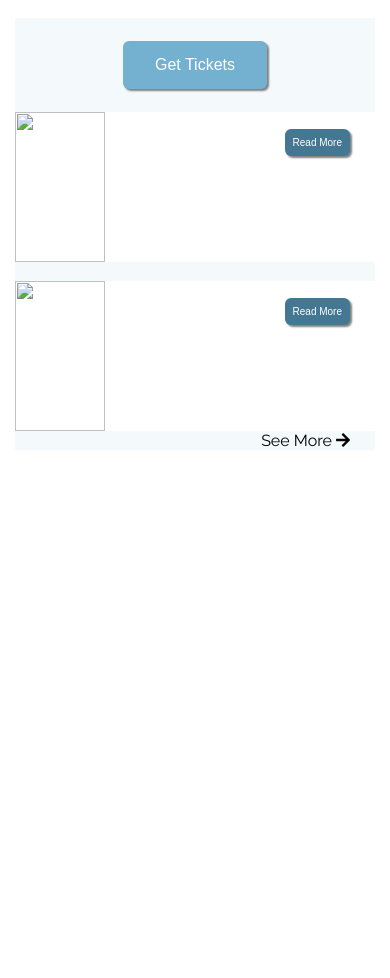
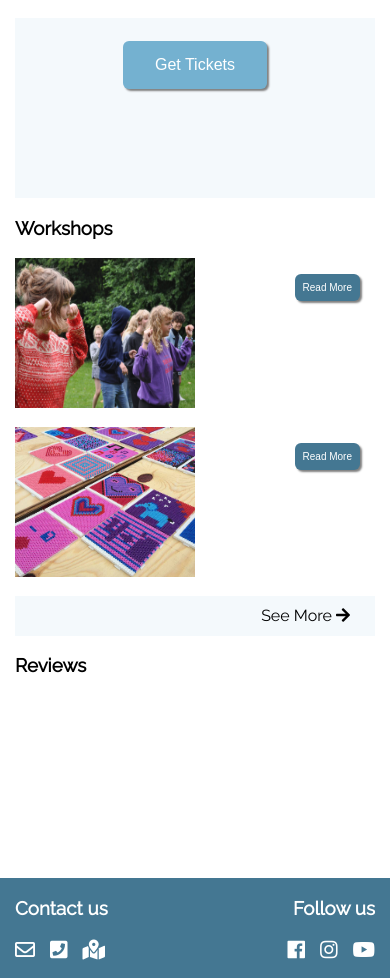
Before and after one commit to angelo-milcevski/lilleskolefestival, a plain HTML site: page index.html in a window 390 px wide. Shown: the part 220-1198 px from the top of the page. Before the commit the page ends 844 px from the top, so only its background shows below. Drawn offline with Linux system fonts and the light colour scheme; no server answers.

Commit message:
Update
Mobile homepage is done

```diff
--- a/assets/css/style.css
+++ b/assets/css/style.css
@@ -21,7 +21,7 @@ body{
           float: right;
           margin-right: 15px;
           padding-top: 20px;
-          position: fixed;
+          position: absolute;
           right: 0;
           display: block !important;
           color: white;
@@ -93,6 +93,10 @@ body{
         text-align: center;
     }
 
+    #homePageHeader h2{
+        padding-top: 15px;
+    }
+
     #tickets{
        background-color: #74b1d0;
        border: none;
@@ -123,21 +127,39 @@ body{
        cursor: pointer;
         box-shadow: 2px 2px 2px grey;
         float: right;
-        margin-right: 25px;
+        margin-right: 15px;
 
     }
 
 
     main{
-        background-color: #f4f9fc;
         margin: 15px;
     }
+    .headerWrapper{
+        background-color: #f4f9fc;
+        height: 180px;
 
-    .workshops{
+    }
+    .workshops, .reviews{
         height: 150px;
         background-color: white;
 
     }
+
+    .workshopsHeader, .reviewsHeader{
+        background-color: white;
+
+    }
+
+    .reviewsHeader{
+         padding-top: 20px;
+    }
+     .reviewOne, .reviewTwo{
+        float: left;
+         width: 50%;
+         height: 150px;
+    }
+
 
     .workshopImage img{
         height: 150px;
@@ -153,6 +175,7 @@ body{
         width: 50%;
         float: right;
         display: block;
+        font-size: 15px;
 
     }
     #workshopTextOne, #workshopTextTwo {
@@ -165,6 +188,8 @@ body{
         width: 100%;
         text-align: right;
         background-color: #f4f9fc;
+        padding-top: 10px;
+        height: 30px;
     }
 
     .seeMore a{
@@ -173,6 +198,57 @@ body{
         text-decoration: none;
         cursor: pointer;
     }
+
+    #reviewTwo{
+        padding-left: 25px;
+    }
+
+    footer{
+        height: 100px;
+        background-color: #447792;
+        color: white;
+    }
+
+    footer a{
+        color: white;
+        cursor: pointer;
+    }
+
+    .socialMedia{
+        width: 50%;
+        height: 100px;
+        float: right;
+    }
+      .footerContact{
+        width: 50%;
+        height: 100px;
+        float: left;
+    }
+
+
+    .footerContact a, .footerContact h3{
+        margin-left: 15px;
+        float: left;
+    }
+    .socialMedia h3, .socialMedia a{
+        float: right;
+        margin-right: 15px;
+    }
+    .socialMedia h3, .footerContact h3{
+        width: 100%;
+    }
+
+    .footerContact h3{
+        text-align: left;
+    }
+    .socialMedia h3{
+        text-align: right;
+    }
+    .socialMedia a, .footerContact a{
+        font-size: 20px;
+    }
+
+
 }
 
 /* Small devices (portrait tablets and large phones, 600px and up) */
--- a/assets/js/script.js
+++ b/assets/js/script.js
@@ -88,7 +88,6 @@ function printTest(data){
         sliderUl.innerHTML += sliderLinks;
         navUl.innerHTML += sliderLinks;
 
-
         switch (data.story.content.body[i].component) {
 
             case "homePage":
@@ -135,9 +134,40 @@ function printTest(data){
 
                 document.getElementById("workshopTextTwo").innerHTML = workshopTextTwo ;
 
+                let homePageReviewOne =  data.story.content.body[i].homePageReviewOne;
+
+                document.getElementById("reviewOne").innerHTML = "<i>" + homePageReviewOne + "</i>";
+
+                let homePageReviewTwo =  data.story.content.body[i].homePageReviewTwo;
+
+                document.getElementById("reviewTwo").innerHTML = "<i>" + homePageReviewTwo + "</i>";
+
+
+
                break;
 
+            case "contact":
 
+            let footerEMail = data.story.content.body[i].footerEmail;
+                document.getElementById("footerEmail").href = "mailto:" + footerEMail;
+
+            let footerPhone = data.story.content.body[i].footerPhone;
+                document.getElementById("footerPhone").href = "tel:" + footerPhone;
+
+            let footerMap = data.story.content.body[i].footerMap;
+                document.getElementById("footerMap").href = footerMap;
+
+            let footerFb = data.story.content.body[i].footerFacebook;
+                document.getElementById("footerFb").href = footerFb;
+
+            let footerIg = data.story.content.body[i].footerInstagram;
+                document.getElementById("footerIg").href = footerIg;
+
+            let footerYt = data.story.content.body[i].footerYoutube;
+                document.getElementById("footerYt").href = footerYt;
+
+
+                break;
         }
 
      /*   switch (data.story.content.body[i].component) {
--- a/index.html
+++ b/index.html
@@ -4,6 +4,7 @@
     <meta charset="utf-8">
     <meta name="viewport" content="width=device-width, initial-scale=1.0">
     <title>Lilleskolefestival</title>
+    <link rel="icon" href="assets/img/icon.png">
     <link rel="stylesheet" href="assets/css/style.css">
     <link rel="stylesheet" href="https://use.fontawesome.com/releases/v5.7.2/css/all.css" integrity="sha384-fnmOCqbTlWIlj8LyTjo7mOUStjsKC4pOpQbqyi7RrhN7udi9RwhKkMHpvLbHG9Sr" crossorigin="anonymous">
     <link href="https://fonts.googleapis.com/css?family=Raleway" rel="stylesheet">
@@ -37,6 +38,8 @@
     </header>
 
     <main>
+
+        <div class="headerWrapper">
     <div id="homePageHeader"> </div>
 
     <div id="countdown"> </div>
@@ -46,11 +49,14 @@
     <button type="button" id="tickets">Get Tickets</button>
 
     </div>
-    <br>
+
+        </div>
+    <div class="workshopsHeader"><h3>Workshops</h3></div>
 
     <div class="workshops">
+
        <div class="workshopImage">
-        <img src="assets/img/workshop1.jpg" width="100%" height="auto">
+        <img src="assets/img/dancing.jpg" width="100%" height="auto">
         </div>
         <div class="workshopText">
          <p id="workshopTextOne"></p>
@@ -63,7 +69,7 @@
     <div class="workshops">
 
         <div class="workshopImage">
-        <img src="assets/img/workshop2.jpg" width="100%" height="auto">
+        <img src="assets/img/art.jpg" width="100%" height="auto">
         </div>
         <div class="workshopText">
         <p id="workshopTextTwo"></p>
@@ -71,18 +77,48 @@
         </div>
 
      </div>
-
+        <br>
           <div class="seeMore">
         <a href="#">See More <i class="fas fa-arrow-right"></i></a>
         </div>
-
-    </main>
-   <!-- <div id="tickets"></div><br>
-    <div id="program"></div>
-    <div id="contact"></div>
-    <div id="aboutFestival"></div>-->
+        <br>
 
 
+        <div class="reviewsHeader"><h3>Reviews</h3></div>
+
+        <div class="reviews">
+
+        <div class="reviewOne"><p id="reviewOne"></p></div>
+        <div class="reviewTwo"><p id="reviewTwo"></p></div>
+
+        </div>
+        <br>
+    </main>
+
+    <footer>
+
+        <div class="footerContact">
+            <h3>Contact us</h3>
+
+             <a id="footerEmail"><i class="far fa-envelope"></i></a>
+             <a id="footerPhone"><i class="fas fa-phone-square"></i></a>
+             <a id="footerMap" target="_blank"><i class="fas fa-map-marked-alt"></i></a>
+
+
+        </div>
+
+        <div class="socialMedia">
+            <h3>Follow us</h3>
+
+            <a id="footerYt" target="_blank"><i class="fab fa-youtube"></i> </a>
+            <a id="footerIg" target="_blank"><i class="fab fa-instagram"></i></a>
+            <a id="footerFb" target="_blank"><i class="fab fa-facebook"></i></a>
+
+        </div>
+
+
+
+    </footer>
 
 
 </body>
```
Also changed, not shown: assets/img/45751577_2375142969194786_4665716213089828864_o.jpg (added), assets/img/art.jpg (added), assets/img/dancing.jpg (added), assets/img/icon.png (added).
